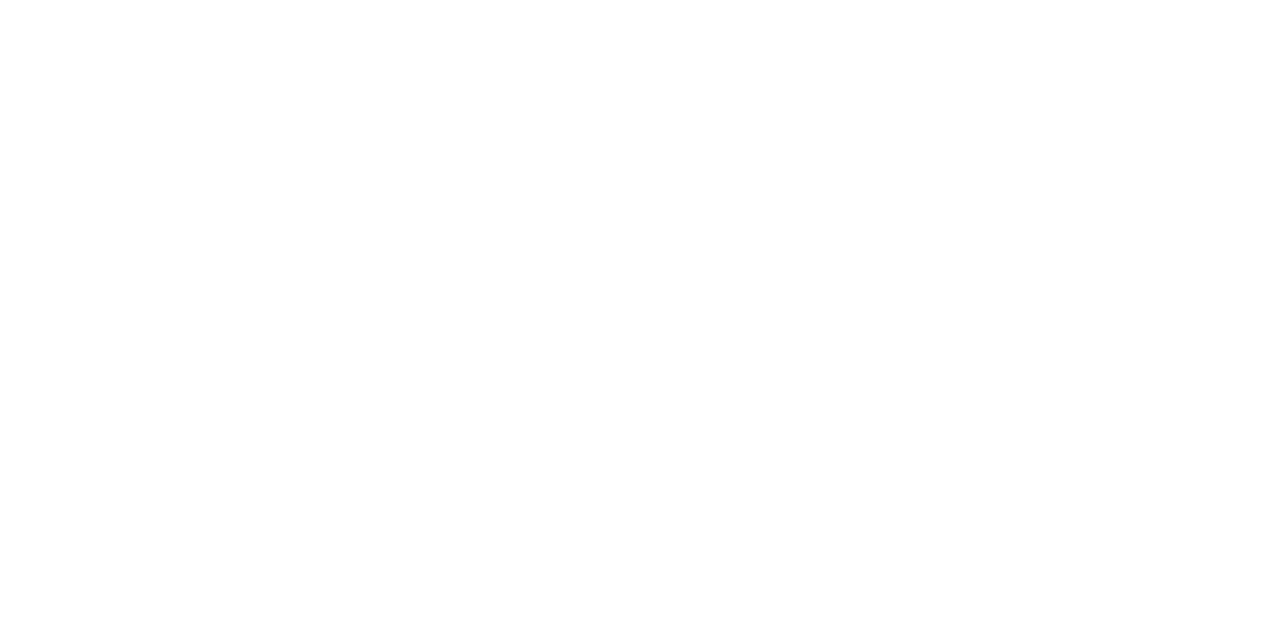
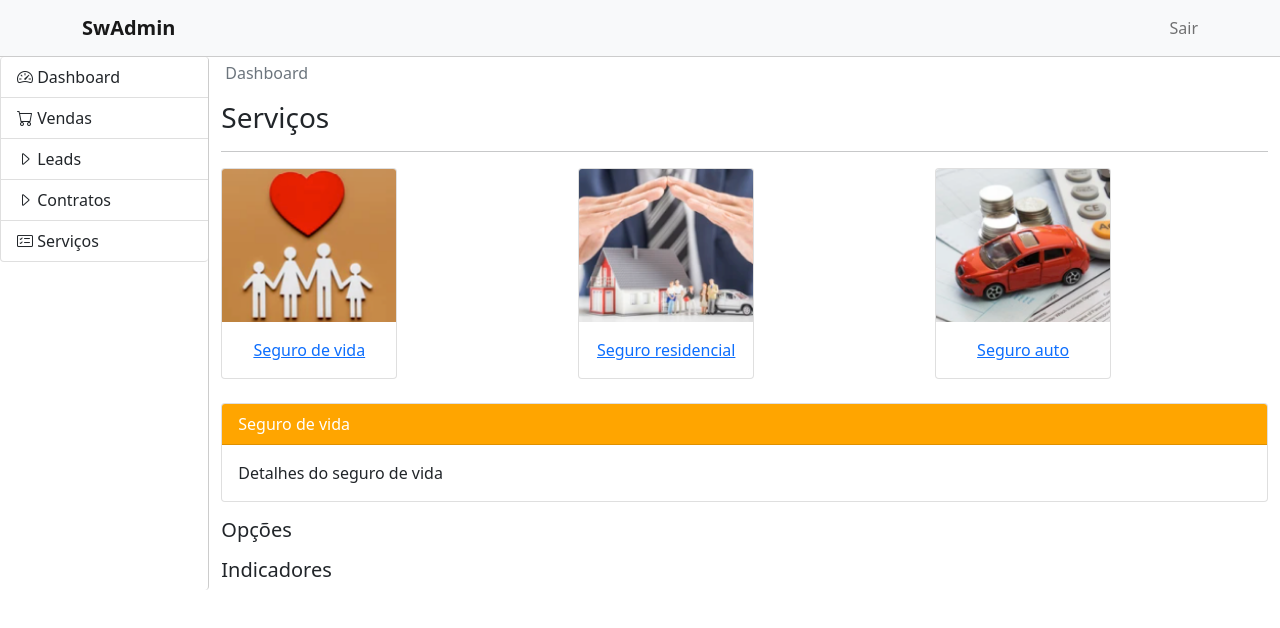
Before and after one commit to Jhonatan-Azevedo/SwAdmin, a Vue app: page /home/servicos/1 in a window 1280 px wide. Before the commit this address had no page. Shown: the top 628 px of the page. Built offline with nearby package versions, Linux system fonts and the light colour scheme; data requests are answered from the project's data file.

Commit message:
ADD: alias in routes

```diff
--- a/db.json
+++ b/db.json
@@ -6,8 +6,8 @@
         {"id": 4, "name": "Pinguim Oswaldo", "phoneNumber": "41984887522"}
     ],
     "services": [
-		{ "id": 1, "service": "Seguro de vida", "icon": "seguro_vida.png" },
-		{ "id": 2, "service": "Seguro residencial", "icon": "seguro_residencial.png" },
-		{ "id": 3, "service": "Seguro auto", "icon": "seguro_auto.png" }
+		{ "id": 1, "service": "Seguro de vida", "icon": "seguro_vida.png", "description": "Detalhes do seguro de vida" },
+		{ "id": 2, "service": "Seguro residencial", "icon": "seguro_residencial.png", "description": "Detalhes do seguro residencial" },
+		{ "id": 3, "service": "Seguro auto", "icon": "seguro_auto.png", "description": "Detalhes do seguro auto" }
 	]
 }
--- a/src/App.vue
+++ b/src/App.vue
@@ -11,6 +11,10 @@
 </script>
 
 <style>
+.bg-orange {
+  background-color: orange !important;
+}
+
 .btn-orange {
   background-color: orange !important;
   border-color: orange !important;
--- /dev/null
+++ b/src/components/dashboard/DashboardFooter.vue
@@ -0,0 +1,12 @@
+<template>
+  <footer class="p-2">Dashboard Rodapé</footer>
+</template>
+
+<script>
+export default {
+  name: "DashBoardFooter",
+};
+</script>
+
+<style lang="scss" scoped>
+</style>
--- /dev/null
+++ b/src/components/services/Indicators.vue
@@ -0,0 +1,14 @@
+<template>
+  <section>
+    <h5>Indicadores</h5>
+  </section>
+</template>
+
+<script>
+export default {
+  name: "Indicators",
+};
+</script>
+
+<style lang="scss" scoped>
+</style>
--- /dev/null
+++ b/src/components/services/Options.vue
@@ -0,0 +1,11 @@
+<template>
+  <section>
+    <h5>Opções</h5>
+  </section>
+</template>
+
+<script>
+export default {
+  name: "Options",
+};
+</script>
--- /dev/null
+++ b/src/components/services/Service.vue
@@ -0,0 +1,33 @@
+<template>
+  <section class="card">
+    <div class="card-header bg-orange text-white">
+      {{ data.service }}
+    </div>
+
+    <div class="card-body">
+      <p class="card-text">{{ data.description }}</p>
+    </div>
+  </section>
+</template>
+
+<script>
+import ApiMixin from "@/mixins/ApiMixin.js";
+export default {
+  name: "Service",
+
+  mixins: [ApiMixin],
+  created() {
+    this.getDataApi(`http://localhost:3000/services/${this.$route.params.id}`);
+  },
+
+  beforeRouteUpdate(to, from, next) {
+    if (to.params.id != undefined)
+      this.getDataApi(`http://localhost:3000/services/${to.params.id}`);
+
+    next();
+  },
+};
+</script>
+
+<style lang="scss" scoped>
+</style>
--- a/src/components/services/Services.vue
+++ b/src/components/services/Services.vue
@@ -3,17 +3,23 @@
     <h3>Serviços</h3>
     <hr />
     <div class="row">
-      <div class="col" v-for="service in data" :key="service.id">
+      <div class="col mb-2" v-for="service in data" :key="service.id">
         <div class="card" style="width: 11rem">
           <img class="card-img-top" :src="`/img/${service.icon}`" alt="" />
           <div class="card-body text-center">
-            <p class="card-text">
-              {{ service.service }}
-            </p>
+            <router-link :to="{ name: 'service', params: { id: service.id } }">
+              <p class="card-text">
+                {{ service.service }}
+              </p>
+            </router-link>
           </div>
         </div>
       </div>
     </div>
+
+    <router-view class="mt-3"></router-view>
+    <router-view class="mt-3" name="options"></router-view>
+    <router-view class="mt-3" name="indicators"></router-view>
   </section>
 </template>
 
--- a/src/router.js
+++ b/src/router.js
@@ -2,11 +2,15 @@
 
 import Contract from "@/components/sales/Contract.vue"
 import Dashboard from "@/components/dashboard/Dashboard.vue"
+import DashboardFooter from "@/components/dashboard/DashboardFooter.vue"
 import Home from "@/views/Home.vue";
+import Indicators from "@/components/services/Indicators.vue";
 import Leads from "@/components/sales/Leads.vue"
 import Lead from "@/components/sales/Lead.vue"
 import Login from "@/views/Login.vue";
+import Options from "@/components/services/Options.vue";
 import Sales from "@/components/sales/Sales.vue"
+import Service from "@/components/services/Service.vue"
 import Services from "@/components/services/Services.vue"
 import Site from "@/views/Site.vue";
 import StandartSales from "@/components/sales/StandartSales.vue"
@@ -18,6 +22,7 @@
   },
   {
     path: "/home",
+    alias: "/app",
     component: Home,
     children: [
       { path: "vendas", component: Sales,
@@ -30,7 +35,8 @@
           {
             path: "leads/:id",
             component: Lead,
-            name: "lead-sales"
+            name: "lead-sales",
+            alias: ["/l/:id", "/pessoa/:id", "/:id"]
           },
           {
             path: "contratos",
@@ -44,8 +50,16 @@
 
         ]
       },
-      { path: "servicos", component: Services, name: "services" },
-      { path: "dashboard", component: Dashboard },
+      {
+        path: "servicos", component: Services, name: "services", children: [
+          {
+            path: ":id", alias: "/s/:id", name: "service", components: {
+              default: Service,
+              options: Options,
+              indicators: Indicators
+        }}
+      ] },
+      { path: "dashboard", components: { default: Dashboard, footer: DashboardFooter } },
     ]
   },
   {
--- a/src/views/Home.vue
+++ b/src/views/Home.vue
@@ -1,5 +1,5 @@
 <template>
-  <div>
+  <section>
     <nav class="navbar navbar-light bg-light menu-superior">
       <div class="container">
         <router-link class="navbar-brand fw-bold" to="/home"
@@ -63,7 +63,12 @@
         </div>
       </div>
     </div>
-  </div>
+
+    <div class="footer text-center">
+      <router-view name="footer"></router-view>
+      <!-- rodapé -->
+    </div>
+  </section>
 </template>
 
 
@@ -93,4 +98,12 @@
   background-image: linear-gradient(to right, orange 60%, #ccc);
   border-color: #ccc;
 }
+
+.footer {
+  position: fixed;
+  left: 0;
+  bottom: 0;
+  width: 100%;
+  background: orange;
+}
 </style>
```
